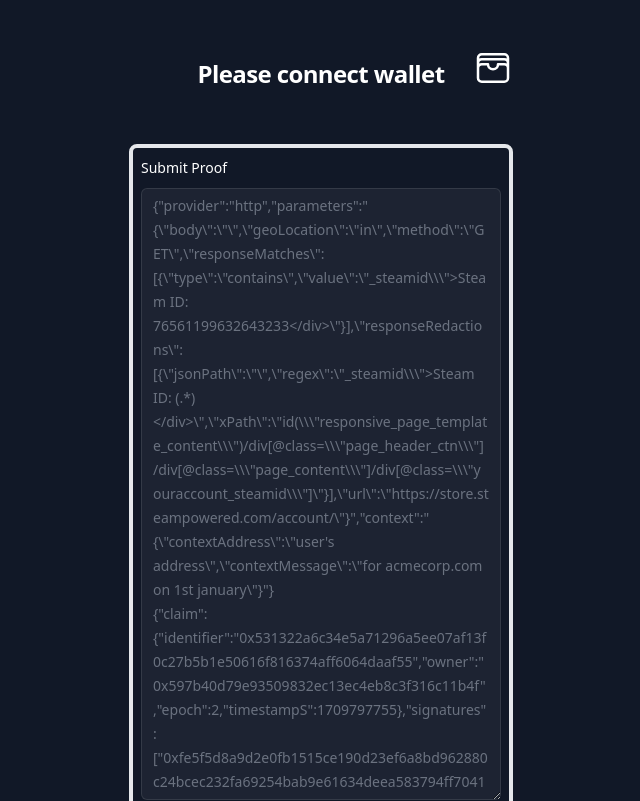
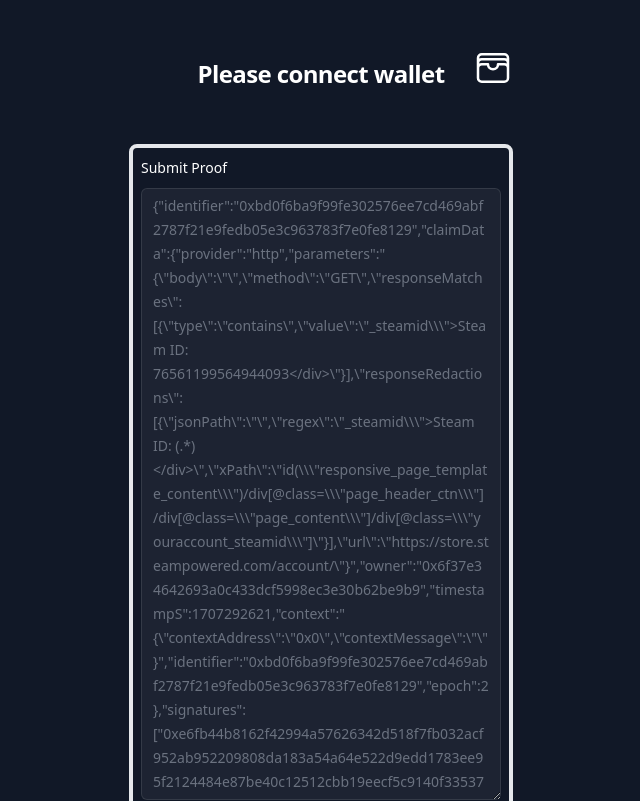
Before and after one commit to PrinceCharming0115/wecross-zkProof, a React (Create React App) app in the folder frontend/: page / in a window 1280 px wide. Shown: the top 801 px of the page, without its empty margins (319-959 px from the left). Built offline with nearby package versions, Linux system fonts and the light colour scheme.

Commit message:
add frontend utils

```diff
--- a/frontend/src/App.js
+++ b/frontend/src/App.js
@@ -7,21 +7,7 @@ function App() {
   return (
     <div className="App">
       <ProofForm
-        claimInfo={{
-          "provider": "http",
-          "parameters": "{\"body\":\"\",\"geoLocation\":\"in\",\"method\":\"GET\",\"responseMatches\":[{\"type\":\"contains\",\"value\":\"_steamid\\\">Steam ID: 76561199632643233</div>\"}],\"responseRedactions\":[{\"jsonPath\":\"\",\"regex\":\"_steamid\\\">Steam ID: (.*)</div>\",\"xPath\":\"id(\\\"responsive_page_template_content\\\")/div[@class=\\\"page_header_ctn\\\"]/div[@class=\\\"page_content\\\"]/div[@class=\\\"youraccount_steamid\\\"]\"}],\"url\":\"https://store.steampowered.com/account/\"}",
-          "context": "{\"contextAddress\":\"user's address\",\"contextMessage\":\"for acmecorp.com on 1st january\"}",
-        }}
-        signedClaim={{
-          "claim": {
-            "identifier": "0x531322a6c34e5a71296a5ee07af13f0c27b5b1e50616f816374aff6064daaf55",
-            "owner": "0x597b40d79e93509832ec13ec4eb8c3f316c11b4f",
-            "epoch": 2,
-            "timestampS": 1709797755
-          },
-          "signatures": [
-            "0xfe5f5d8a9d2e0fb1515ce190d23ef6a8bd962880c24bcec232fa69254bab9e61634deea583794ff7041f0e10e4d550797fd5bab2106c10bec2c0a30e1cd17fe41c",],
-        }}
+        proof={""}
       />
     </div>
   );
--- a/frontend/src/components/ProofForm.js
+++ b/frontend/src/components/ProofForm.js
@@ -4,24 +4,66 @@ import { SecretjsContext } from "../secretJs/SecretjsContext";
 import { SecretjsFunctions } from "../secretJs/SecretjsFunctions";
 import { useContext, useState } from "react";
 
-function ProofForm({
-  claimInfo,
-  signedClaim
-}) {
+const realProof = {
+  "identifier": "0xbd0f6ba9f99fe302576ee7cd469abf2787f21e9fedb05e3c963783f7e0fe8129",
+  "claimData": {
+    "provider": "http",
+    "parameters": "{\"body\":\"\",\"method\":\"GET\",\"responseMatches\":[{\"type\":\"contains\",\"value\":\"_steamid\\\">Steam ID: 76561199564944093</div>\"}],\"responseRedactions\":[{\"jsonPath\":\"\",\"regex\":\"_steamid\\\">Steam ID: (.*)</div>\",\"xPath\":\"id(\\\"responsive_page_template_content\\\")/div[@class=\\\"page_header_ctn\\\"]/div[@class=\\\"page_content\\\"]/div[@class=\\\"youraccount_steamid\\\"]\"}],\"url\":\"https://store.steampowered.com/account/\"}",
+    "owner": "0x6f37e34642693a0c433dcf5998ec3e30b62be9b9",
+    "timestampS": 1707292621,
+    "context": "{\"contextAddress\":\"0x0\",\"contextMessage\":\"\"}",
+    "identifier": "0xbd0f6ba9f99fe302576ee7cd469abf2787f21e9fedb05e3c963783f7e0fe8129",
+    "epoch": 2
+  },
+  "signatures": [
+    "0xe6fb44b8162f42994a57626342d518f7fb032acf952ab952209808da183a54a64e522d9edd1783ee95f2124484e87be40c12512cbb19eecf5c9140f3353716371c"
+  ],
+  "witnesses": [
+    {
+      "id": "0x244897572368eadf65bfbc5aec98d8e5443a9072",
+      "url": "https://reclaim-node.questbook.app"
+    }
+  ],
+  "extractedParameterValues": {
+    "CLAIM_DATA": "76561199564944093"
+  }
+}
+
+function ProofForm(props) {
   const { secretAddress, connectWallet } = useContext(SecretjsContext);
   const { verify_proof } =
     SecretjsFunctions();
 
-  const [proof, setProof] = useState("");
+  const [proof, setProof] = useState(props.proof);
   const [richerModalOpen, setRicherModalOpen] = useState(false);
   const [showRicherButton, setShowRicherButton] = useState(true);
+
+  const transformProof = (proof) => {
+    const claimInfoBuilder = new Map([
+      ["context", proof["claimData"]["context"]],
+      ["parameters", proof["claimData"]["parameters"]],
+      ["provider", proof["claimData"]["provider"]],
+    ]);
+    const claimInfo = Object.fromEntries(claimInfoBuilder);
+    const claimBuilder = new Map([
+      ["epoch", proof["claimData"]["epoch"]],
+      ["identifier", proof["claimData"]["identifier"]],
+      ["owner", proof["claimData"]["owner"]],
+      ["timestampS", proof["claimData"]["timestampS"]],
+    ]);
+    const signedClaim = {
+      claim: Object.fromEntries(claimBuilder),
+      signatures: proof["signatures"],
+    };
+    console.log({ claimInfo, signedClaim })
+    return { claimInfo, signedClaim };
+  };
 
   const handleSubmit = async (e) => {
     e.preventDefault();
     try {
       await verify_proof(
-        claimInfo,
-        signedClaim
+        transformProof(JSON.parse(proof))
       );
       setRicherModalOpen(true);
       setShowRicherButton(false);
@@ -64,7 +106,7 @@ function ProofForm({
                   rows={25}
                   cols={50}
                   onChange={(e) => setProof(e.target.value)}
-                  placeholder={JSON.stringify(claimInfo) + '\n' + JSON.stringify(signedClaim)}
+                  placeholder={JSON.stringify(realProof)}
                   required
                   className="block w-full rounded-md border-0 bg-white/5
                 py-1.5 text-white shadow-sm ring-1 ring-inset ring-white/10
--- a/frontend/src/secretJs/SecretjsFunctions.js
+++ b/frontend/src/secretJs/SecretjsFunctions.js
@@ -9,13 +9,8 @@ let contractAddress = "secret1z7v94lkjmhvv58zcqydgwzqp27umdmhgfx27q7";
 const SecretjsFunctions = () => {
   const { secretjs, secretAddress } = useContext(SecretjsContext);
 
-  let verify_proof = async (claimInfo, signedClaim) => {
-    const proof = {
-      claimInfo: claimInfo,
-      signedClaim: signedClaim,
-    }
+  let verify_proof = async (proof) => {
 
-    console.log(proof)
 
     let tx = await secretjs.tx.compute.executeContract(
       {
```
